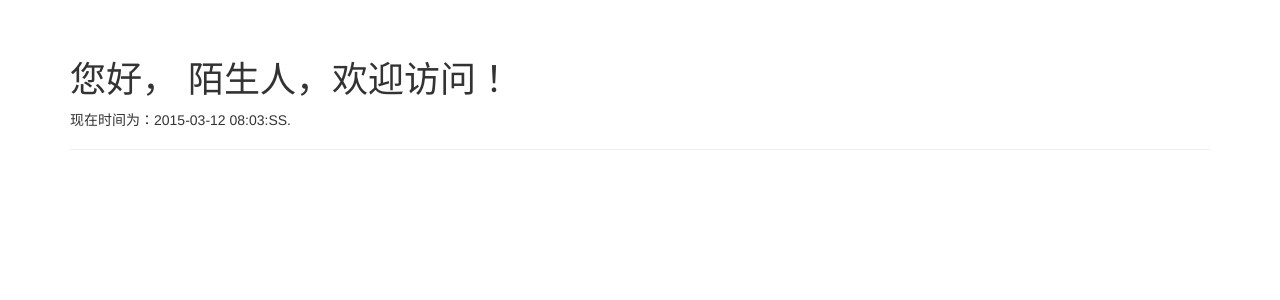
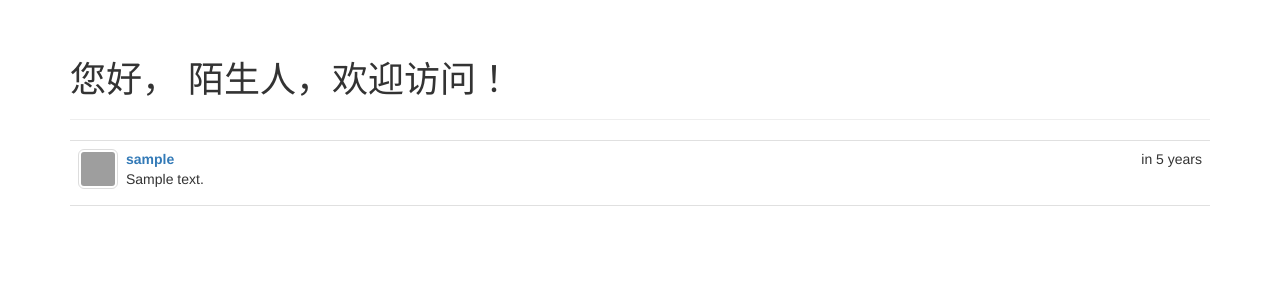
Before and after one commit to huangliemin/yarning, a Flask app: page / in a window 1280 px wide. Shown: the part 52-352 px from the top of the page. Run offline with Flask 2, Linux system fonts and the light colour scheme; tables that the repository leaves empty hold one stand-in row (values such as "Sample post"); some libraries are stand-ins or nearby versions; grey boxes are pictures that could not be loaded.

Commit message:
add blog

```diff
--- a/app/main/forms.py
+++ b/app/main/forms.py
@@ -35,3 +35,7 @@ class EditProfileAdminForm(Form):
 	def validate_username(self, field):
 		if field.data != self.user.username and User.query.filter_by(email=field.data).first():
 			raise ValidationError('此用户名已经被注册。')
+
+class PostForm(Form):
+	body = TextAreaField(u'您的观点', validators=[Required()])
+	submit = SubmitField(u'确认提交')
--- a/app/main/views.py
+++ b/app/main/views.py
@@ -3,14 +3,21 @@ from flask import render_template, session, redirect, url_for, current_app, flas
 from . import main
 from datetime import datetime
 from .. import db
-from ..models import User, Permission
+from ..models import User, Permission, Post
 from ..decorators import admin_required, permission_required
-from .forms import EditProfileForm, EditProfileAdminForm
+from .forms import EditProfileForm, EditProfileAdminForm, PostForm
 from flask.ext.login import login_user, logout_user, login_required, current_user
 
 @main.route('/', methods=['GET','POST'])
 def index():
-	return render_template('index.html',current_time=datetime.utcnow(),name=session.get('name'))
+	form = PostForm()
+	if current_user.can(Permission.WRITE_ARTICLES) and form.validate_on_submit():
+		post = Post(body=form.body.data, author=current_user._get_current_object())
+		db.session.add(post)
+		return redirect(url_for('.index'))
+	posts = Post.query.order_by(Post.timestamp.desc()).all()
+	# return render_template('index.html',current_time=datetime.utcnow(),name=session.get('name'))
+	return render_template('index.html',form=form,posts=posts,current_time=datetime.utcnow(),name=session.get('name'))
 
 @main.route('/user/<username>')
 def user(username):
--- a/app/models.py
+++ b/app/models.py
@@ -57,6 +57,7 @@ class User(UserMixin, db.Model):
 	member_since = db.Column(db.DateTime(), default=datetime.utcnow)
 	last_seen = db.Column(db.DateTime(), default=datetime.utcnow)
 	avatar_hash = db.Column(db.String(32))
+	posts = db.relationship('Post',backref='author',lazy='dynamic')
 
 	def __repr__(self):
 		return '<User %r>' % self.username
@@ -161,6 +162,14 @@ class AnonymousUser(AnonymousUserMixin):
 	def is_administrator(self):
 		return False
 
+class Post(db.Model):
+	__tablename__ = 'posts'
+	id = db.Column(db.Integer, primary_key = True)
+	body = db.Column(db.Text)
+	timestamp = db.Column(db.DateTime, index=True, default=datetime.utcnow)
+	author_id = db.Column(db.Integer, db.ForeignKey('users.id'))
+
+
 login_manager.anonymous_user = AnonymousUser
 
 @login_manager.user_loader
--- a/app/static/styles.css
+++ b/app/static/styles.css
@@ -5,3 +5,35 @@
     min-height: 260px;
     margin-left: 280px;
 }
+ul.posts {
+    list-style-type: none;
+    padding: 0px;
+    margin: 16px 0px 0px 0px;
+    border-top: 1px solid #e0e0e0;
+}
+ul.posts li.post {
+    padding: 8px;
+    border-bottom: 1px solid #e0e0e0;
+}
+ul.posts li.post:hover {
+    background-color: #f0f0f0;
+}
+div.post-date {
+    float: right;
+}
+div.post-author {
+    font-weight: bold;
+}
+div.post-thumbnail {
+    position: absolute;
+}
+div.post-content {
+    margin-left: 48px;
+    min-height: 48px;
+}
+img.postimg-thumbnail {
+    border: 1px solid #ddd;
+    height: 40px;
+    padding: 2px;
+    width: 40px;
+}
--- a/app/templates/base.html
+++ b/app/templates/base.html
@@ -4,6 +4,7 @@
 {{ super() }}
 <link rel="shortcut icon" href="{{ url_for('static', filename = 'favicon.ico')}}" type="image/x-icon">
 <link rel="icon" href="{{ url_for('static', filename = 'favicon.ico')}}" type="image/x-icon">
+<link rel="stylesheet" type="text/css" href="{{ url_for('static', filename='styles.css') }}">
 {% endblock %}
 
 {% block title %}Yarning{% endblock %}
--- a/app/templates/index.html
+++ b/app/templates/index.html
@@ -13,12 +13,38 @@
 		{% else %}
 			陌生人，欢迎访问！
 		{% endif %}</h1>
-<!--	{% if not known %}
+<!-- 	{% if not known %}
 	<p>欢迎访问！</p>
-	{% else %}
-	<p>很开心您能再次访问！</p>
+	{% else %} -->
+<!-- 	<p>很开心您能再次访问！</p>
 	{% endif %} -->
-	<p>现在时间为：{{ moment(current_time).format('YYYY-MM-DD HH:MM:SS')}}.</p>
-<!--	<p>That was {{ moment(current_time).fromNow(refresh=True)}}.</p> -->
+<!-- 	<p>现在时间为：{{ moment(current_time).format('YYYY-MM-DD HH:MM:SS')}}.</p> -->
+<!-- 	<p>That was {{ moment(current_time).fromNow(refresh=True)}}.</p>   -->
 </div>
+<div>
+	{% if current_user.can(Permission.WRITE_ARTICLES) %}
+	{{ wtf.quick_form(form) }}
+	{% endif %}
+</div>
+<ul class="posts">
+	{% for post in posts %}
+	<li class="post">
+		<div class="profile-thumbnail">
+			<a href="{{ url_for('.user',username=post.author.username) }}">
+				<!-- <img class="img-rounded profile-thumbnail" scr="{{ post.author.gravatar(size=40)}}"> -->
+				<img class="img-rounded postimg-thumbnail" src="http://himg.bdimg.com/sys/portrait/item/ae2b6a757374696e31313133490a.jpg">
+			</a>
+		</div>
+		<div class="post-content">
+			<div class="post-date">{{ moment(post.timestamp).fromNow() }}</div>
+			<div class="post-author">
+				<a href="{{ url_for('.user',username=post.author.username) }}">
+					{{ post.author.username }}
+				</a>
+			</div>
+			<div class="post-body">{{ post.body }}</div>
+		</div>
+	</li>
+	{% endfor %}
+<ul>
 {% endblock %}
```
Also changed, not shown: migrations/versions/31bd46c47a87_add_post.py (added, +35 -0 lines), data-dev.sqlite, 4 other files.
